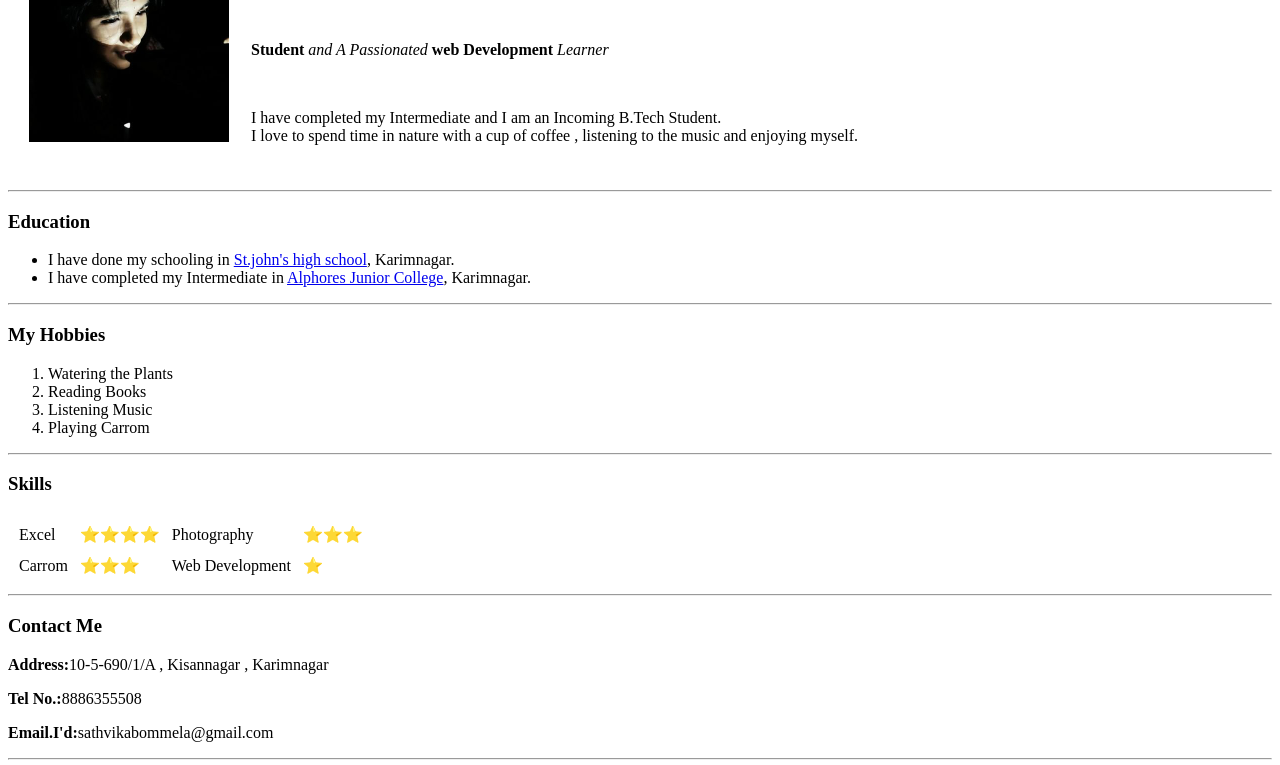
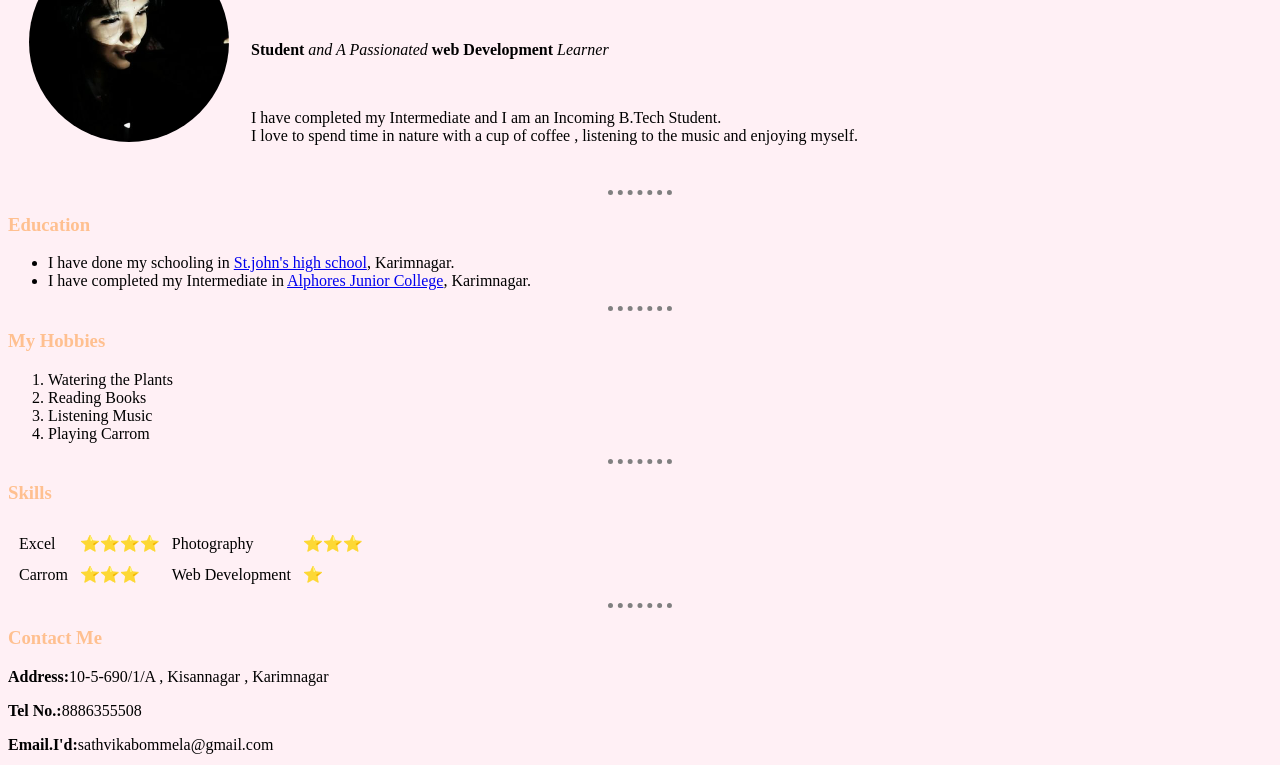
Before and after one commit to SathvikaBommella/cv, a plain HTML site: page index.html in a window 1280 px wide. Shown: the part 102-867 px from the top of the page. Drawn offline with Linux system fonts and the light colour scheme.

Commit message:
Update index.html

```diff
--- a/index.html
+++ b/index.html
@@ -4,7 +4,7 @@
 <head>
   <meta charset="utf-8">
   <title> MY SITE </title>
-  <link rel="stylesheet" href="/C:\Users\dell\.atom\packages\atom-ternjs\Web Development\HTML - PERSONAL FILE\css\styles.css">
+  <link rel="stylesheet" href="css\styles.css">
 </head>
 
 <body>
```
